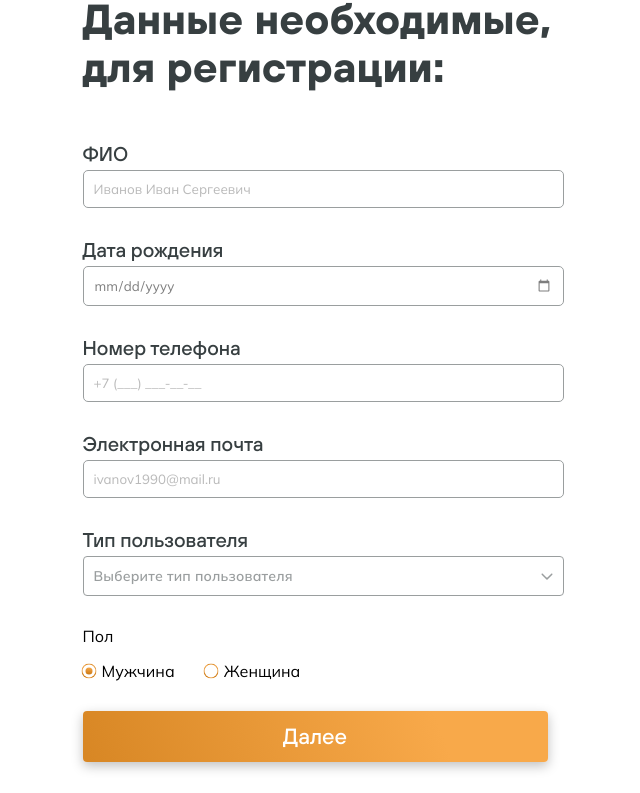
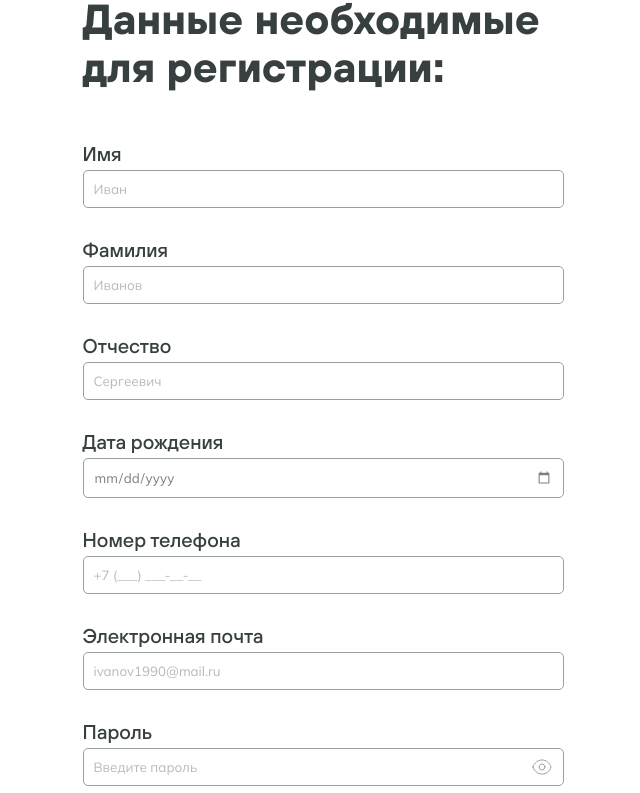
Before and after one commit to CubeIT-NSK/GlutInfo, a React (Vite) app in the folder frontend/: page /registration in a window 1280 px wide. Shown: the part 224-1017 px from the top of the page, without its empty margins (317-957 px from the left). Built offline with nearby package versions, Linux system fonts and the light colour scheme.

Commit message:
refactor authModal & connect to API
1. Split FIO
2. Add password
 2.1 Add show/hide password
3. Correct birthDate
4. Processed the status codes for auth
5. Add yup(errors) to AuthModal

```diff
--- a/frontend/src/App/App.jsx
+++ b/frontend/src/App/App.jsx
@@ -3,6 +3,8 @@ import { Context } from '../context';
 
 import HomePage from '../pages/HomePage';
 import RegistrationPage from '../pages/RegistrationPage';
+import RegistrationEmailMessage from '../shared/components/Messages/Registration/RegistrationEmailMessage';
+import RegistrationSuccessMessage from '../shared/components/Messages/Registration/RegistrationSuccessMessage';
 import ErrorPage from '../pages/ErrorPage';
 import SuccessPage from '../pages/FillPages/FillConsultantProfilePage/SuccessPage';
 import ConsultsPage from '../pages/Consultants';
@@ -69,7 +71,6 @@ function App() {
 
 					{/* ROUTES */}
 					<Route index element={<HomePage />}/>
-					<Route path="registration" element={<RegistrationPage />}/>
 					<Route path="*" element={<ErrorPage  />}/>
 					<Route path="success" element={<SuccessPage  />}/>
 					<Route path="consultants" element={<ConsultsPage />}/>
@@ -83,6 +84,13 @@ function App() {
 						<Route path="make-appointment" element={<AppointmentPage />}/>
 						<Route path="my-documents" element={<DocumentsPage />}/>
 						<Route path="messages" element={<ChatPage  />}/>
+					</Route>
+
+					{/* REGISTRATION */}
+					<Route path="registration/*">
+						<Route index element={<RegistrationPage />}/>
+						<Route path="email-confirmation" element={<RegistrationEmailMessage />}/>
+						<Route path="confirmation-success" element={<RegistrationSuccessMessage />}/>
 					</Route>
 
 					{/* PROFILE CONSULTANT */}
--- a/frontend/src/pages/RegistrationPage/index.jsx
+++ b/frontend/src/pages/RegistrationPage/index.jsx
@@ -1,5 +1,5 @@
 import { yupResolver } from "@hookform/resolvers/yup";
-import React from "react";
+import React, { useState } from "react";
 import { useForm } from "react-hook-form";
 import InputMask from "react-input-mask";
 import { useNavigate } from "react-router-dom";
@@ -7,39 +7,61 @@ import * as yup from "yup";
 import CustomSelect from "../../shared/components/CustomSelect";
 import styles from "./index.module.css";
 import Button from "../../shared/components/Buttons";
+import icons from "../../shared/resources/icon";
 
 const schema = yup.object().shape({
-    fullName: yup.string().required("ФИО обязательно"),
-    birthDate: yup.date().transform((value, originalValue) => {
-        return originalValue === '' ? null : value;
-    }).nullable().required("Укажите дату")
-      .max(new Date(), "Дата не может быть позже текущей"),
-    phoneNumber: yup.string().required("Номер телефона обязателен")
+    firstName: yup.string().required("Имя обязательно"),
+    lastName: yup.string().required("Фамилия обязательна"),
+    middleName: yup.string().required("Отчество обязательно"),
+    birthDate: yup
+        .date()
+        .transform((value, originalValue) => (originalValue === "" ? null : value))
+        .nullable()
+        .required("Дата рождения обязательна")
+        .max(new Date(), "Дата рождения не может быть позже текущей"),
+    phoneNumber: yup
+        .string()
+        .required("Номер телефона обязателен")
         .matches(/^\+7 \(\d{3}\) \d{3}-\d{2}-\d{2}$/, "Неверный формат телефона"),
     email: yup.string().email("Неверный формат почты").required("Электронная почта обязательна"),
     userType: yup.string().required("Выберите тип пользователя"),
+    password: yup
+        .string()
+        .required("Пароль обязателен")
+        // .min(8, "Пароль должен содержать минимум 8 символов")
+        // .matches(/[A-Z]/, "Пароль должен содержать хотя бы одну заглавную букву")
 });
 
 const userTypeOptions = [
-    { value: '', label: 'Выберите тип пользователя', isPlaceholder: true },
-    { value: 'patient', label: 'Пациент' },
-    { value: 'consultant', label: 'Консультант' },
+    { value: "", label: "Выберите тип пользователя", isPlaceholder: true },
+    { value: "patient", label: "Пациент" },
+    { value: "consultant", label: "Консультант" },
 ];
 
 export default function RegistrationPage() {
     const navigate = useNavigate();
     const { register, handleSubmit, formState: { errors }, watch, setValue, setError } = useForm({
-        resolver: yupResolver(schema)
+        resolver: yupResolver(schema),
     });
 
+    const [showPassword, setShowPassword] = useState(false);
+
+    const togglePasswordVisibility = () => {
+        setShowPassword((prev) => !prev);
+    };
+
     const onSubmit = (data) => {
-        console.log(data);
-        switch (data.userType) {
-            case 'patient':
-                navigate('/profile-patient/fill');
+        const formattedData = {
+            ...data,
+            birthDate: data.birthDate.toISOString().split("T")[0],
+        };
+        console.log(formattedData);
+        switch (formattedData.userType) {
+            case "patient":
+                navigate("/registration/email-confirmation");
                 break;
-            case 'consultant':
-                navigate('/profile-consultant/fill');
+            case "consultant":
+                navigate("/profile-consultant/fill");
                 break;
             default:
                 break;
@@ -47,21 +69,40 @@ export default function RegistrationPage() {
     };
 
     return (
-            <>
         <div className={styles.Wrapper}>
             <section className={styles.registrationSection}>
-                        <h2 className={styles.title}>Данные необходимые, для регистрации:</h2>
+                <h2 className={styles.title}>Данные необходимые для регистрации:</h2>
                 <form onSubmit={handleSubmit(onSubmit)} className={styles.registrationForm}>
                     <div className={styles.formGroup}>
                         <label className={styles.authFormLabel}>
-                                    ФИО
+                            Имя
                             <input
                                 type="text"
-                                        placeholder="Иванов Иван Сергеевич"
-                                        {...register("fullName")}
-                                        className={`${styles.authFormInput} ${errors.fullName ? styles.errorInput : ''} ${errors.fullName ? styles.errorText : ''} ${errors.fullName ? styles.redPlaceholder : ''}`}
+                                {...register("firstName")}
+                                placeholder="Иван"
+                                className={`${styles.authFormInput} ${errors.firstName ? styles.errorInput : ''} ${errors.firstName ? styles.errorText : ''} ${errors.firstName ? styles.redPlaceholder : ''}`}
                             />
-                                    {errors.fullName && <p className={styles.error}>{errors.fullName.message}</p>}
+                            {errors.firstName && <p className={styles.error}>{errors.firstName.message}</p>}
+                        </label>
+                        <label className={styles.authFormLabel}>
+                            Фамилия
+                            <input
+                                type="text"
+                                {...register("lastName")}
+                                placeholder="Иванов"
+                                className={`${styles.authFormInput} ${errors.lastName ? styles.errorInput : ''} ${errors.lastName ? styles.errorText : ''} ${errors.lastName ? styles.redPlaceholder : ''}`}
+                            />
+                            {errors.lastName && <p className={styles.error}>{errors.lastName.message}</p>}
+                        </label>
+                        <label className={styles.authFormLabel}>
+                            Отчество
+                            <input
+                                type="text"
+                                {...register("middleName")}
+                                placeholder="Сергеевич"
+                                className={`${styles.authFormInput} ${errors.middleName ? styles.errorInput : ''} ${errors.middleName ? styles.errorText : ''} ${errors.middleName ? styles.redPlaceholder : ''}`}
+                            />
+                            {errors.middleName && <p className={styles.error}>{errors.middleName.message}</p>}
                         </label>
                         <label className={styles.authFormLabel}>
                             Дата рождения
@@ -90,53 +131,49 @@ export default function RegistrationPage() {
                             Электронная почта
                             <input
                                 type="email"
+                                {...register("email")}
+                                autoComplete="email"
                                 placeholder="ivanov1990@mail.ru"
-                                        {...register("email")}
                                 className={`${styles.authFormInput} ${errors.email ? styles.errorInput : ''} ${errors.email ? styles.errorText : ''} ${errors.email ? styles.redPlaceholder : ''}`}
                             />
                             {errors.email && <p className={styles.error}>{errors.email.message}</p>}
                         </label>
                         <label className={styles.authFormLabel}>
+                            Пароль
+                            <div className={styles.passwordWrapper}>
+                                <input
+                                    type={showPassword ? "text" : "password"}
+                                    {...register("password")}
+                                    autoComplete="new-password"
+                                    placeholder="Введите пароль"
+                                    className={`${styles.authFormInput} ${errors.password ? styles.errorInput : ''} ${errors.password ? styles.errorText : ''} ${errors.password ? styles.redPlaceholder : ''}`}
+                                />
+                                <img
+                                    src={showPassword ? icons.hidePasswordIcon : icons.showPasswordIcon}
+                                    alt={showPassword ? "Скрыть пароль" : "Показать пароль"}
+                                    className={styles.passwordToggleIcon}
+                                    onClick={togglePasswordVisibility}
+                                />
+                            </div>
+                            {errors.password && <p className={styles.error}>{errors.password.message}</p>}
+                        </label>
+                        <label className={styles.authFormLabel}>
                             Тип пользователя
                             <CustomSelect
                                 options={userTypeOptions}
-                                        value={watch('userType')}
+                                value={watch("userType")}
                                 name="userType"
-                                        onChange={(value) => setValue('userType', value)}
+                                onChange={(value) => setValue("userType", value)}
                                 errors={errors}
                                 setError={setError}
                             />
                         </label>
                     </div>
                     <div className={styles.formGroup}>
-                                <div className={styles.authFormGender}>
-                                    Пол
-                                    <div className={styles.authFormGenderWrapper}>
-                                        <label>
-                                            <input
-                                                type="radio"
-                                                value="male"
-                                                name="gender"
-                                                defaultChecked
-                                                className={styles.roundRadio}
-                                            /> Мужчина
-                                        </label>
-                                        <label>
-                                            <input
-                                                type="radio"
-                                                value="female"
-                                                name="gender"
-                                                className={styles.roundRadio}
-                                            /> Женщина
-                                        </label>
-                                    </div>
-                                </div>
-                            </div>
-                            <div className={styles.formGroup}>
                         <Button
                             variant="gradient"
                             type="submit"
-                                    padding="13px 200.5px"
+                            padding="13px 208.44px"
                         >
                             Далее
                         </Button>
@@ -164,6 +201,5 @@ export default function RegistrationPage() {
                 </form>
             </section>
         </div>
-            </>
     );
 }
--- a/frontend/src/pages/RegistrationPage/index.module.css
+++ b/frontend/src/pages/RegistrationPage/index.module.css
@@ -183,3 +183,17 @@
 .redPlaceholder::placeholder {
 	color: #FF162E;
 }
+
+.passwordWrapper {
+	position: relative;
+	display: flex;
+	align-items: center;
+}
+
+.passwordToggleIcon {
+    position: absolute;
+    right: 10px;
+    cursor: pointer;
+    width: 24px;
+    height: 24px;
+}
--- /dev/null
+++ b/frontend/src/shared/components/Messages/Registration/RegistrationEmailMessage/index.jsx
@@ -0,0 +1,32 @@
+import React from "react";
+import { useNavigate } from "react-router-dom";
+import styles from "./index.module.css";
+import Button from "../../../Buttons";
+
+export default function RegistrationEmailMessage() {
+    const navigate = useNavigate();
+
+    const handleNavigate = () => {
+        navigate('/');
+    };
+
+    return (
+            <>
+                <div className={styles.Wrapper}>
+                    <section className={styles.successRegSection}>
+                        <div className={styles.successRegTitleWrapper}>
+                            <h1 className={styles.regTitle}>Спасибо за регистрацию</h1>
+                            <h3 className={styles.regSubTitle}>Для её завершения, пожалуйста, проследуйте по ссылке в письме, которое было только что отправлено Вам по электронной почте.</h3>
+                            <Button
+                                variant="gradient"
+                                padding="15px 184.5px"
+                                onClick={handleNavigate}
+                            >
+                                На главную страницу
+                            </Button>
+                        </div>
+                    </section>
+                </div>
+            </>
+    );
+}
--- /dev/null
+++ b/frontend/src/shared/components/Messages/Registration/RegistrationSuccessMessage/index.jsx
@@ -0,0 +1,32 @@
+import React from "react";
+import { useNavigate } from "react-router-dom";
+import styles from "./index.module.css";
+import Button from "../../../Buttons";
+
+export default function RegistrationSuccessMessage() {
+    const navigate = useNavigate();
+
+    const handleNavigate = () => {
+        navigate('/profile-patient');
+    };
+
+    return (
+            <>
+                <div className={styles.Wrapper}>
+                    <section className={styles.successRegSection}>
+                        <div className={styles.successRegTitleWrapper}>
+                            <h1 className={styles.regTitle}>Спасибо за регистрацию</h1>
+                            <h3 className={styles.regSubTitle}>Вы подтвердили адрес электронной почты и завершили регистрацию.</h3>
+                            <Button
+                                variant="gradient"
+                                padding="15px 184.5px"
+                                onClick={handleNavigate}
+                            >
+                                На главную страницу
+                            </Button>
+                        </div>
+                    </section>
+                </div>
+            </>
+    );
+}
--- a/frontend/src/shared/components/Modals/AuthorizationModal/index.jsx
+++ b/frontend/src/shared/components/Modals/AuthorizationModal/index.jsx
@@ -1,57 +1,42 @@
 import React, { useState, useEffect } from 'react';
+import { useNavigate } from "react-router-dom";
+import { useForm } from "react-hook-form";
+import { yupResolver } from "@hookform/resolvers/yup";
+import * as yup from "yup";
 import styles from './index.module.css';
 import icons from '../../../resources/icon';
-import { useNavigate } from "react-router-dom";
 import Button from '../../Buttons';
-
 import { postApiAuth } from '../../../api/api';
 
+const schema = yup.object().shape({
+    email: yup
+        .string()
+        .email("Неверный формат почты")
+        .required("Электронная почта обязательна"),
+    password: yup
+        .string()
+        .required("Пароль обязателен"),
+});
 
 const AuthorizationModal = ({ isOpen, onClose }) => {
     const navigate = useNavigate();
-  const [formData, setFormData] = useState({
-    email: '',
-    password: '',
+    const {
+      register,
+      handleSubmit,
+      formState: { errors },
+      setError
+    } = useForm({
+      resolver: yupResolver(schema),
     });
 
-  const [errors, setErrors] = useState({});
+    const [showPassword, setShowPassword] = useState(false);
+    const scrollWidth = window.innerWidth - document.documentElement.clientWidth + 'px';
 
-  const handleChange = (e) => {
-    const { name, value } = e.target;
-    setFormData((prevData) => ({
-      ...prevData,
-      [name]: value,
-    }));
+    const togglePasswordVisibility = () => {
+        setShowPassword((prev) => !prev);
     };
 
-  const validate = () => {
-    const newErrors = {};
-    if (!formData.email.trim()) {
-      newErrors.email = 'Введите электронную почту.';
-    } else if (!/\S+@\S+\.\S+/.test(formData.email)) {
-      newErrors.email = 'Введите корректный адрес электронной почты.';
-    }
-    if (!formData.password.trim()) {
-      newErrors.password = 'Введите пароль.';
-    }
-    setErrors(newErrors);
-    return Object.keys(newErrors).length === 0;
-  };
-
-  const handleLogin = async (e) => {
-    e.preventDefault();
-    if (validate()) {
-      console.log('Authorization data:', formData);
-      const { email:username, password:password }  = formData
-      const status = await postApiAuth({username, password})
-      console.log(status)
-      // если статус 400, то плохой пароль или мыло (пользователь для теста ptyrtin@mail.ru badpassword)
-      // если 200, то в личный кабинет
-    }
-  };
-
-  const handleRegister = (e) => {
-    e.preventDefault();
+    const handleRegister = () => {
       onClose();
       navigate('/registration');
     };
@@ -60,7 +45,36 @@ const AuthorizationModal = ({ isOpen, onClose }) => {
       e.preventDefault();
     };
 
-  const scrollWidth = window.innerWidth - document.documentElement.clientWidth + 'px'
+    const handleLogin = async (data) => {
+        console.log('Authorization data:', data);
+        const { email: username, password } = data;
+        const status = await postApiAuth({ username, password });
+        console.log(status);
+
+        switch (status) {
+            case 200:
+                console.log('Login successful');
+                onClose();
+                navigate('/profile-patient');
+                break;
+            case 400:
+                console.log('Invalid credentials');
+                setError("email", { type: "manual", message: "Неверная почта для входа" });
+                setError("password", { type: "manual", message: "Неверный пароль для входа" });
+                break;
+            case 401:
+                console.log('Unauthorized access, please login again');
+                localStorage.removeItem('token');
+                break;
+            case 500:
+                console.error('Server error, please try again');
+                break;
+            default:
+                console.error('Unexpected error:', status);
+                break;
+        }
+    };
+
     useEffect(() => {
         if (isOpen) {
             document.body.style.overflow = 'hidden';
@@ -71,7 +85,7 @@ const AuthorizationModal = ({ isOpen, onClose }) => {
         }
     }, [isOpen]);
 
-  if (!isOpen) return null;
+    if (!isOpen) return null
 
     return (
         <div className={styles.authorizationModalOverlay} onClick={onClose}>
@@ -80,30 +94,36 @@ const AuthorizationModal = ({ isOpen, onClose }) => {
                   <img src={icons.closeIcon} alt="closeIcon" />
                 </button>
                 <h2>Для записи необходимо зарегистрироваться или войти в личный кабинет</h2>
-        <form onSubmit={handleLogin}>
+                <form onSubmit={handleSubmit(handleLogin)}>
                     <div className={styles.authorizationModalFormFWrapper}>
                         <div className={styles.authorizationModalFormWrapper}>
                             <div className={styles.authorizationModalFormErrorsWrapper}>
                                 <input
                                     type="email"
-                  name="email"
+                                    {...register("email")}
+                                    autoComplete="email"
                                     placeholder="Email"
-                  value={formData.email}
-                  onChange={handleChange}
-                  required
+                                    className={`${styles.authFormInput} ${errors.email ? styles.errorInput : ''} ${errors.email ? styles.errorText : ''} ${errors.email ? styles.redPlaceholder : ''}`}
                                 />
-                {errors.email && <span className={styles.error}>{errors.email}</span>}
+                                {errors.email && <p className={styles.error}>{errors.email.message}</p>}
                             </div>
                             <div className={styles.authorizationModalFormErrorsWrapper}>
+                                <div className={styles.passwordWrapper}>
                                     <input
-                  type="password"
-                  name="password"
+                                        type={showPassword ? "text" : "password"}
+                                        {...register("password")}
+                                        autoComplete="complete-password"
                                         placeholder="Пароль"
-                  value={formData.password}
-                  onChange={handleChange}
-                  required
+                                        className={`${styles.authFormInput} ${errors.password ? styles.errorInput : ''} ${errors.password ? styles.errorText : ''} ${errors.password ? styles.redPlaceholder : ''}`}
                                     />
-                {errors.password && <span className={styles.error}>{errors.password}</span>}
+                                    <img
+                                        src={showPassword ? icons.hidePasswordIcon : icons.showPasswordIcon}
+                                        alt={showPassword ? "Скрыть пароль" : "Показать пароль"}
+                                        className={styles.passwordToggleIcon}
+                                        onClick={togglePasswordVisibility}
+                                    />
+                                </div>
+                                {errors.password && <p className={styles.error}>{errors.password.message}</p>}
                             </div>
                             <Button
                                 variant="gradient"
@@ -116,7 +136,7 @@ const AuthorizationModal = ({ isOpen, onClose }) => {
                             </Button>
                             <Button
                                 variant="white"
-                  type="submit"
+                                type="button"
                                 fontSize='mini'
                                 color='black'
                                 boxShadow='none'
@@ -142,6 +162,6 @@ const AuthorizationModal = ({ isOpen, onClose }) => {
             </div>
         </div>
     );
-};
+}
 
 export default AuthorizationModal;
```
Also changed, not shown: frontend/src/shared/components/Messages/Registration/RegistrationEmailMessage/index.module.css (added, +37 -0 lines), frontend/src/shared/components/Messages/Registration/RegistrationSuccessMessage/index.module.css (added, +37 -0 lines), frontend/src/shared/components/Modals/AuthorizationModal/index.module.css (+28 -3 lines), frontend/src/shared/resources/icon.js (+7 -0 lines), frontend/src/assets/img/icons/registrationPage/hidePasswordIcon.svg (added), frontend/src/assets/img/icons/registrationPage/showPasswordIcon.svg (added). Lines whose indentation alone changed are shown as unchanged.
